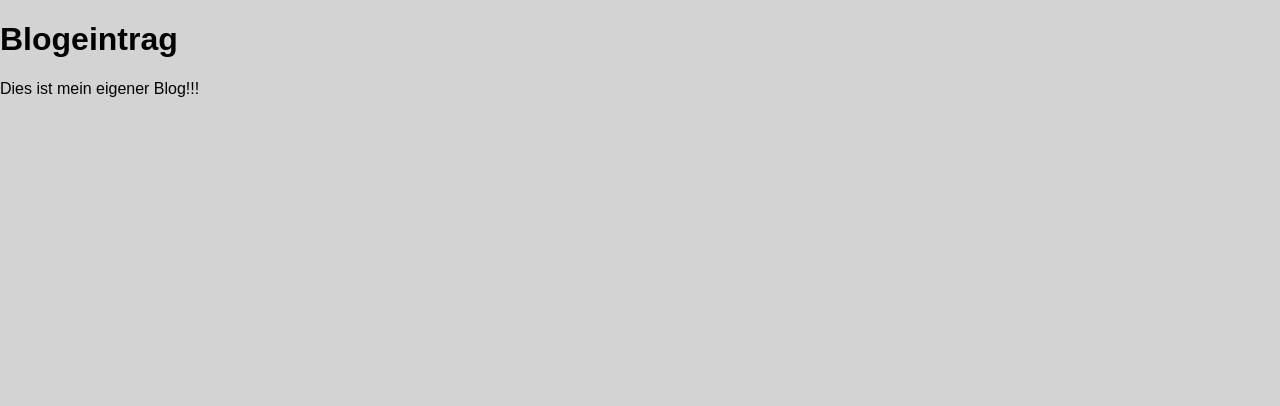
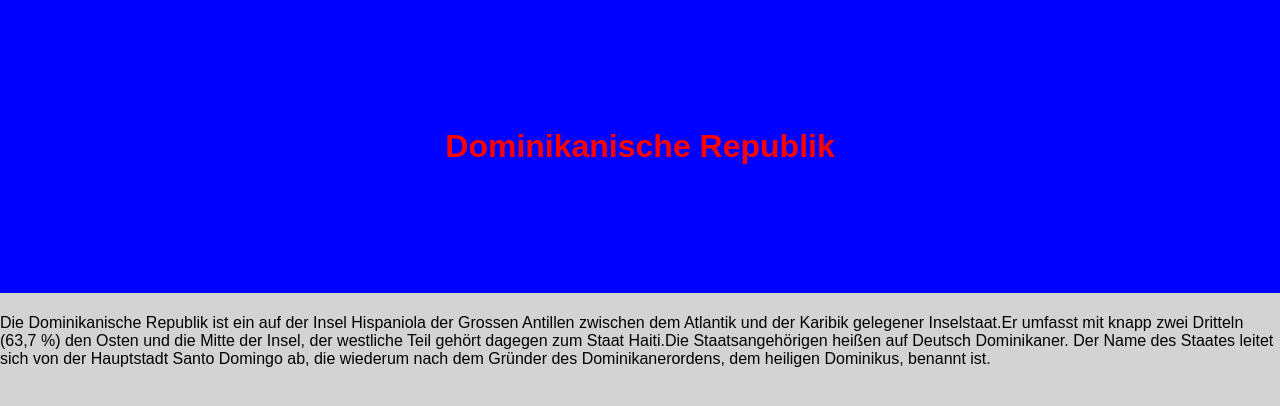
Before and after one commit to gymmu/blogeintrag-Latisha855, a plain HTML site: page index.html in a window 1280 px wide. Drawn offline with Linux system fonts and the light colour scheme.

Commit message:
Section hinzugefügt+ style.css für h1 erstellt

```diff
--- a/index.html
+++ b/index.html
@@ -13,10 +13,13 @@
 
 <body>
 
-  <h1>Blogeintrag</h1>
+  <h1>Dominikanische Republik</h1>
   <main>
     <section>
-      Dies ist mein eigener Blog!!!
+    Die Dominikanische Republik ist ein auf der Insel Hispaniola der Grossen Antillen
+    zwischen dem Atlantik und der Karibik gelegener Inselstaat.Er umfasst mit knapp zwei Dritteln (63,7 %) den Osten und die Mitte der Insel,
+    der westliche Teil gehört dagegen zum Staat Haiti.Die Staatsangehörigen heißen auf Deutsch Dominikaner. Der Name des Staates leitet sich von der Hauptstadt Santo Domingo ab,
+    die wiederum nach dem Gründer des Dominikanerordens, dem heiligen Dominikus, benannt ist.
     </section>
   </main>
 
--- a/style.css
+++ b/style.css
@@ -1,7 +1,9 @@
-*,
-*::before,
-*::after {
-  box-sizing: content-box;
+h1{
+  background-color: blue;
+  color: red;
+  text-align: center;
+  padding: 10%;
+  margin-top: 0;
 }
 
 body {
```
